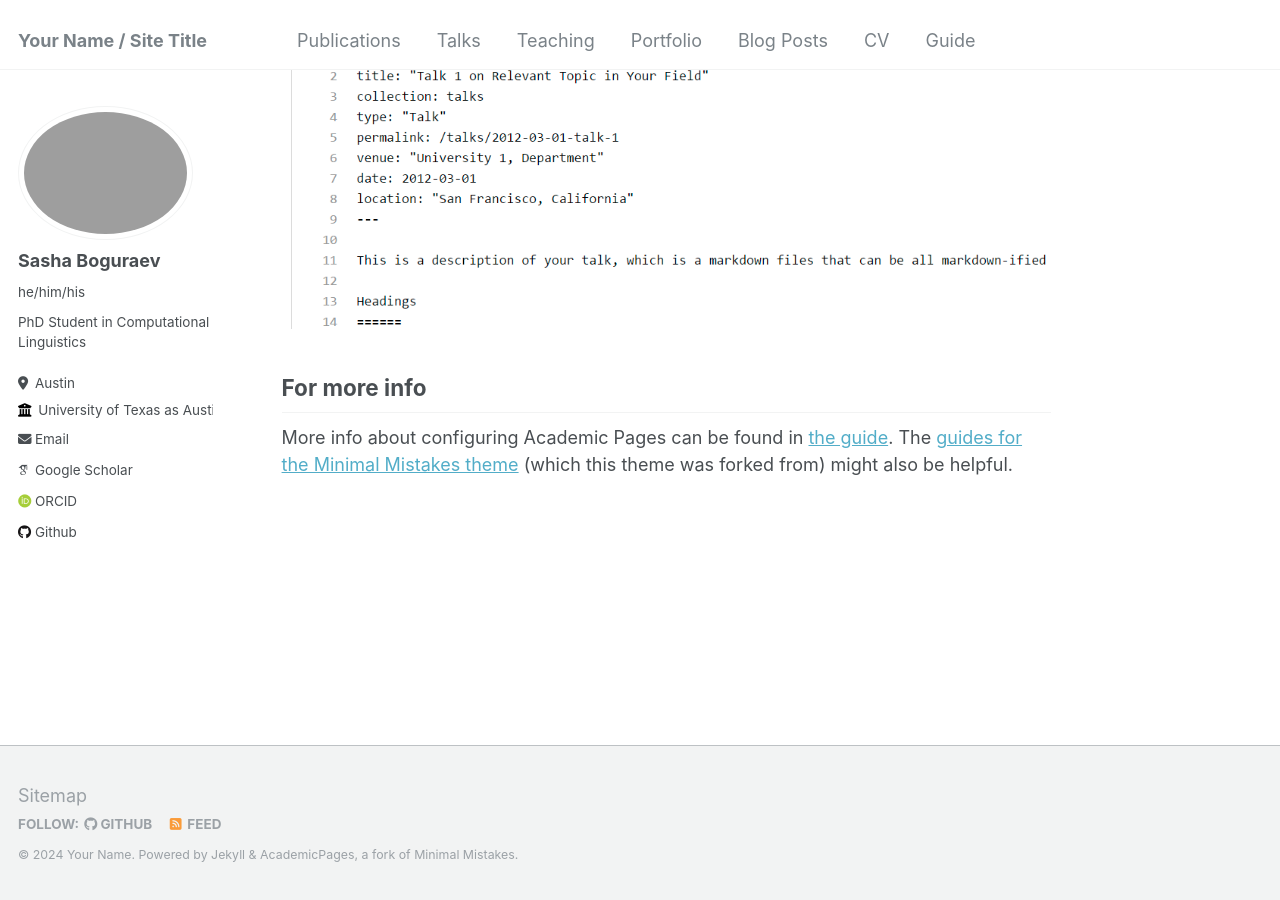
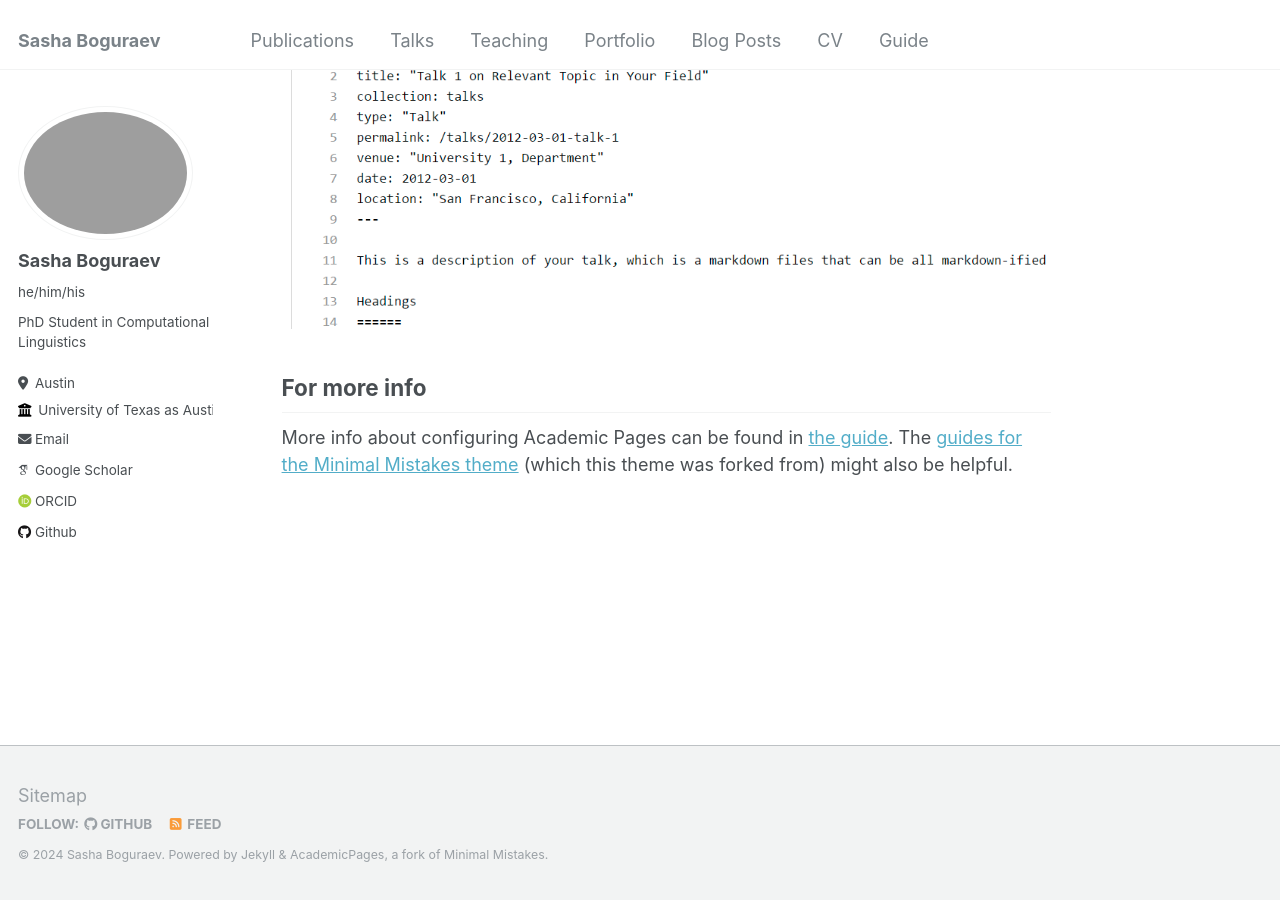
Before and after one commit to SashaBoguraev/SashaBoguraev.github.io, a Jekyll site: the page built from _pages/about.md, in a window 1280 px wide and 900 px high, scrolled down 2660 px. Built offline with Jekyll 4.4.1, drawn with Linux system fonts in a browser that asks for light colours; some web fonts are replaced.

Commit message:
Update _config.yml

```diff
--- a/_config.yml
+++ b/_config.yml
@@ -8,20 +8,20 @@
 
 # Basic Site Settings
 locale                   : "en-US"
-title                    : "Your Name / Site Title"
+title                    : "Sasha Boguraev"
 title_separator          : "-"
-name                     : &name "Your Name"
-description              : &description "personal description"
-url                      : https://academicpages.github.io # the base hostname & protocol for your site e.g. "https://mmistakes.github.io"
+name                     : &name "Sasha Boguraev"
+description              : &description "My Website!"
+url                      : https://sashaboguraev.github.io/ # the base hostname & protocol for your site e.g. "https://mmistakes.github.io"
 baseurl                  : "" # the subpath of your site, e.g. "/blog"
-repository               : "academicpages/academicpages.github.io"
+repository               : "sashaboguraev.github.io"
 
 # Site Author - The following control what appear as part of the author content on the side bar.
 #               If a field is blank the icon and link will not appear, otherwise it will be shown.
 #               Additional customization can be done by editing /_includes/author-profile.html
 author:
   # Biographic information
-  avatar           : "/images/Sasha.jpg"
+  avatar           : "Sasha.jpg"
   name             : "Sasha Boguraev"
   pronouns         : "he/him/his"
   bio              : "PhD Student in Computational Linguistics"
```
